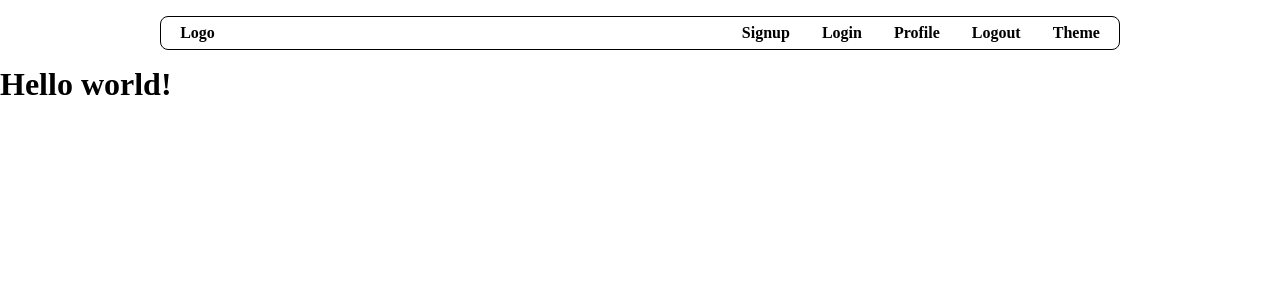
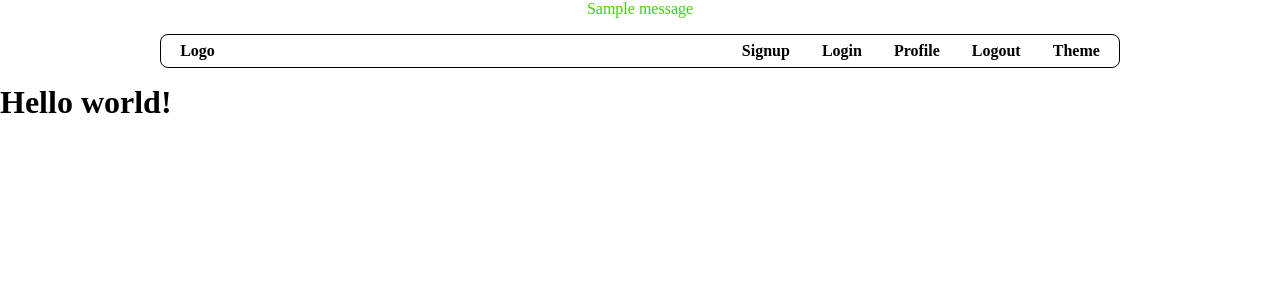
Before and after one commit to biswarupmurmu/Linkta, a Flask app: page / in a window 1280 px wide. Shown: the top 300 px of the page. Run offline with Flask 3, Linux system fonts and the light colour scheme; tables that the repository leaves empty hold one stand-in row (values such as "Sample post"); one stand-in notice (Sample message) is shown.

Commit message:
added alert

```diff
--- a/linkta/templates/base.html
+++ b/linkta/templates/base.html
@@ -10,6 +10,7 @@
     <link rel="stylesheet" href="{{ url_for('static', filename='css/style.css') }}">
 </head>
 <body>
+    {% include "includes/alert.html"%}
     {% include "includes/nav.html"%}
     {% block content %} {% endblock %}
     <script src="{{url_for('static', filename='js/main.js')}}"></script>
--- /dev/null
+++ b/linkta/templates/includes/alert.html
@@ -0,0 +1,15 @@
+{% with messages = get_flashed_messages(with_categories=true) %}
+{% if messages %}
+{% for category, message in messages %}
+
+{% if category == "error" %}
+<p class="center_text" style="color: red;">{{message}}</p>
+{% endif %}
+
+{% if category == "success" %}
+<p class="center_text" style="color: rgb(61, 214, 0);">{{message}}</p>
+{% endif %}
+
+{% endfor %}
+{% endif %}
+{% endwith %}
```
